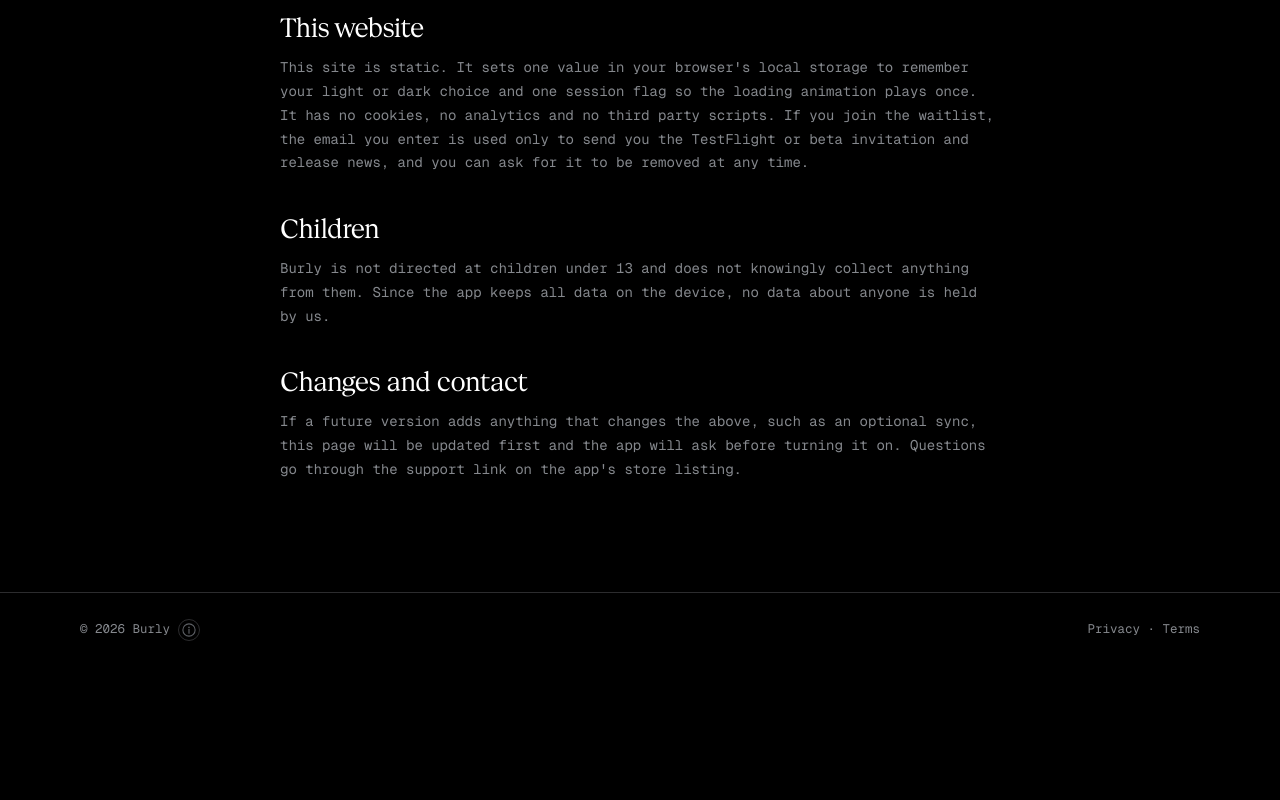
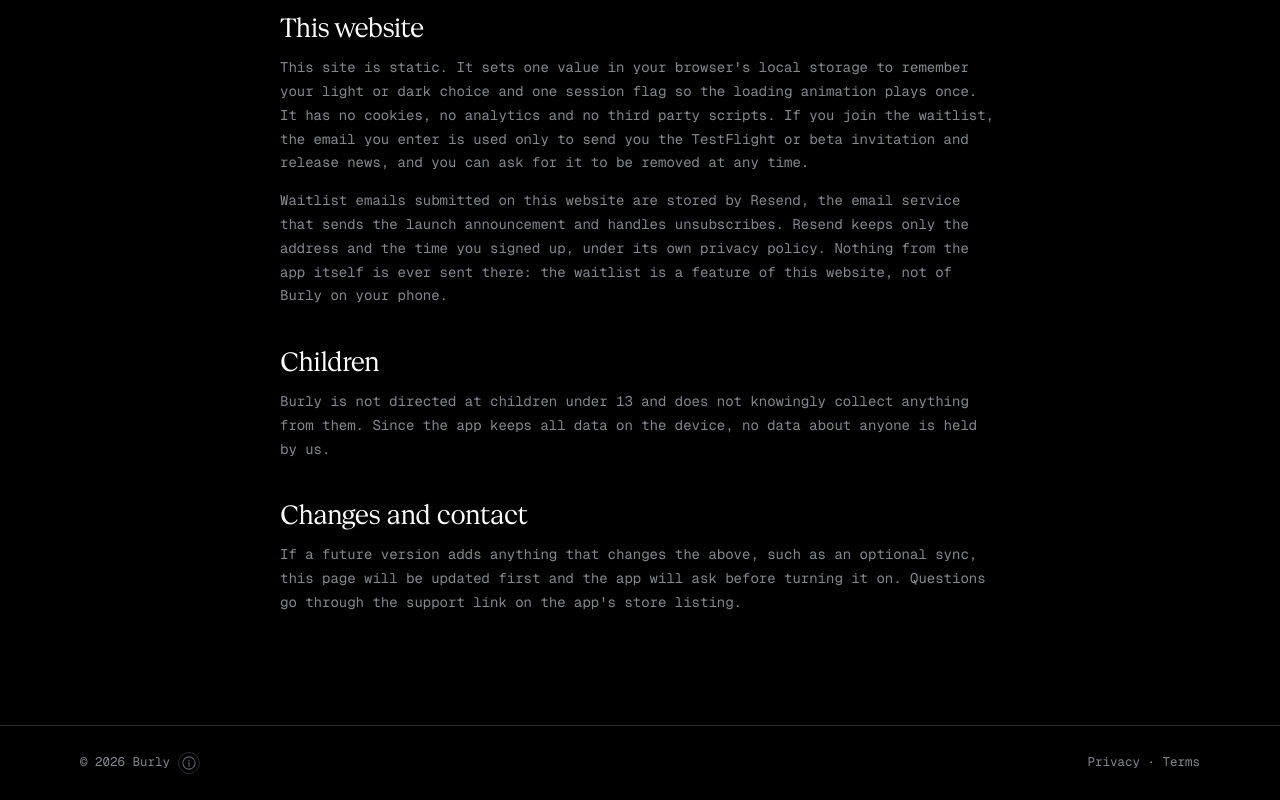
Before and after one commit to DebojyotiChakraborty/burly-site, a Next.js app: page /privacy in a window 1280 px wide. Shown: the part 2258-3058 px from the top of the page. Before the commit the page ends 2925 px from the top, so only its background shows below. Built offline with nearby package versions, Linux system fonts and the light colour scheme.

Commit message:
docs(privacy): waitlist emails are stored by Resend, nothing from the app

```diff
--- a/app/privacy/page.tsx
+++ b/app/privacy/page.tsx
@@ -59,6 +59,7 @@ export default function PrivacyPage() {
 
       <h2>This website</h2>
       <p>This site is static. It sets one value in your browser&apos;s local storage to remember your light or dark choice and one session flag so the loading animation plays once. It has no cookies, no analytics and no third party scripts. If you join the waitlist, the email you enter is used only to send you the TestFlight or beta invitation and release news, and you can ask for it to be removed at any time.</p>
+      <p>Waitlist emails submitted on this website are stored by Resend, the email service that sends the launch announcement and handles unsubscribes. Resend keeps only the address and the time you signed up, under its own privacy policy. Nothing from the app itself is ever sent there: the waitlist is a feature of this website, not of Burly on your phone.</p>
 
       <h2>Children</h2>
       <p>Burly is not directed at children under 13 and does not knowingly collect anything from them. Since the app keeps all data on the device, no data about anyone is held by us.</p>
```
